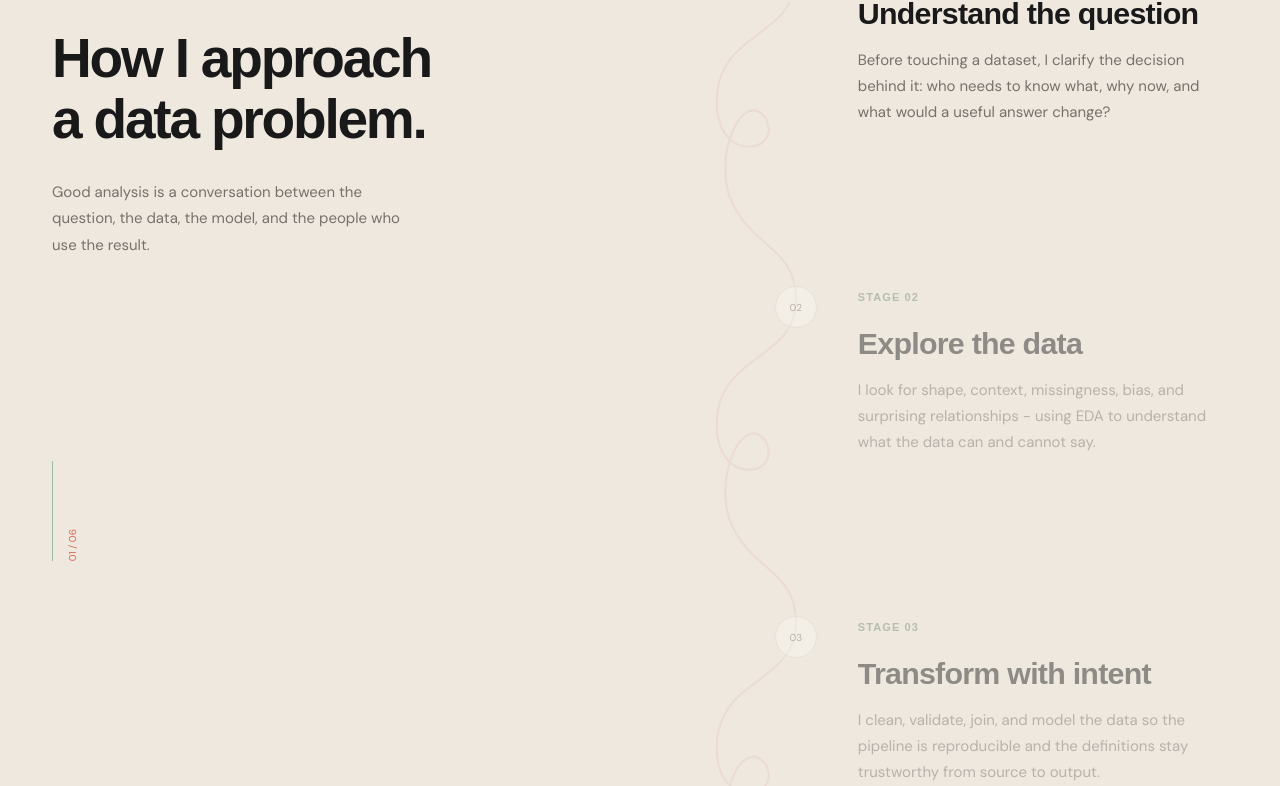
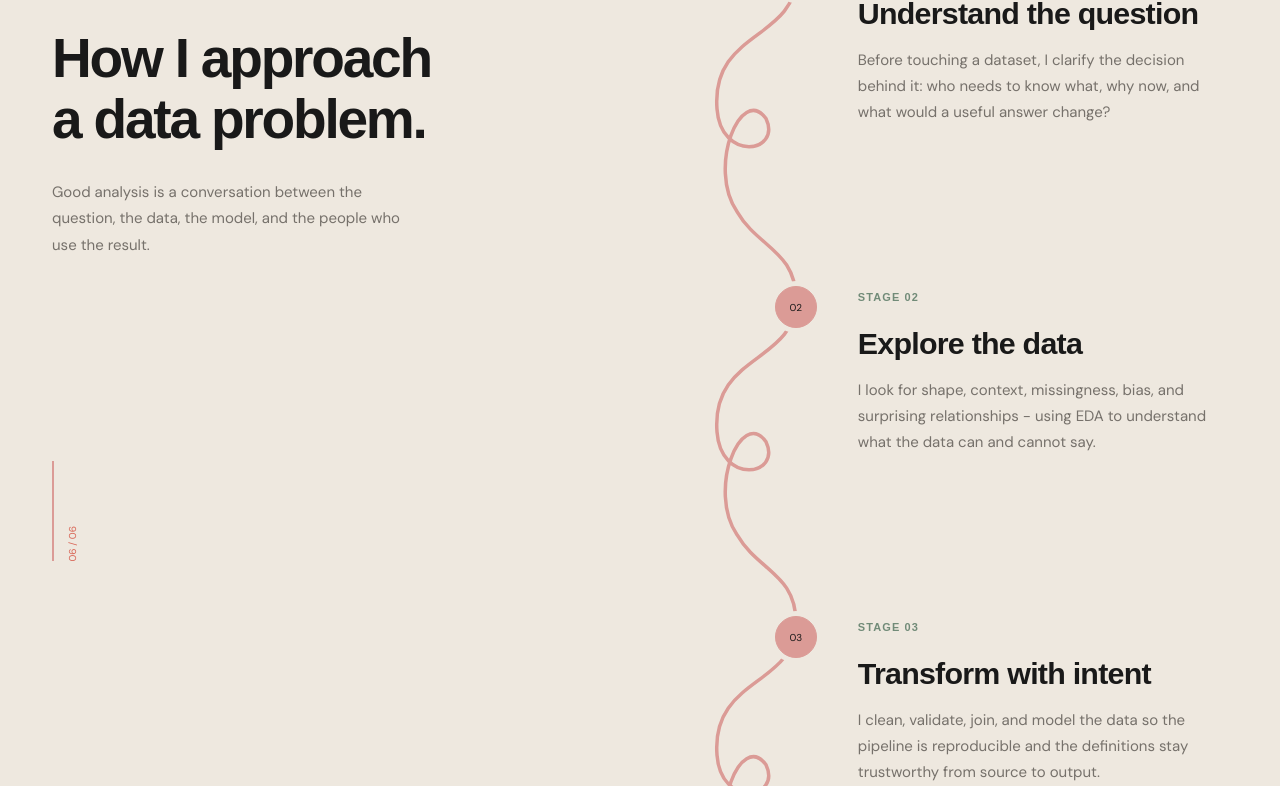
Before and after one commit to melvikaf/Personal-Portfolio, a React (Vite) app: page / in a window 1280 px wide. Shown: the part 4922-5708 px from the top of the page. Built offline with nearby package versions, Linux system fonts and the light colour scheme; a web font is replaced by a local one.

Commit message:
Reveal yarn only as it unspools with scrolling

```diff
--- a/src/cat-studio.css
+++ b/src/cat-studio.css
@@ -37,3 +37,6 @@ button,input,summary{font-family:var(--body-font)}
 .process-yarn{position:absolute;left:0;top:0;width:125px;height:100%;overflow:visible;pointer-events:none}.yarn-guide{fill:none;stroke:var(--coral);stroke-width:2;opacity:.16;vector-effect:non-scaling-stroke}.yarn-strand{fill:none;stroke:var(--coral);stroke-width:3;stroke-linecap:round;stroke-dasharray:1 1;vector-effect:non-scaling-stroke}.yarn-ball circle{fill:var(--coral);stroke:var(--text);stroke-width:1.5}.yarn-ball path{fill:none;stroke:var(--text);stroke-width:1.2;stroke-linecap:round;opacity:.65}.process-step{z-index:1}.process-node{box-shadow:0 0 0 5px #eee8df}.theme-dark .process-node{box-shadow:0 0 0 5px #302c28}.process-step.is-active .process-node{box-shadow:0 0 0 5px #eee8df}.theme-dark .process-step.is-active .process-node{box-shadow:0 0 0 5px #302c28}
 @media(max-width:800px){.process-yarn{width:90px}}
 @media(prefers-reduced-motion:reduce){.yarn-strand{stroke-dashoffset:0!important}.yarn-ball{display:none}}
+
+/* The unreleased thread stays hidden; the ball empties as the strand grows. */
+.yarn-guide{display:none}.yarn-strand{stroke-width:3.5}.process-yarn{z-index:0}
--- a/src/main.tsx
+++ b/src/main.tsx
@@ -141,16 +141,15 @@ function YarnTrail({ progress }: { progress: number }) {
     if (path) { const point = path.getPointAtLength(path.getTotalLength() * progress); setTip({ x: point.x, y: point.y }) }
   }, [progress])
   return <svg className="process-yarn" viewBox="0 0 125 2022" preserveAspectRatio="none" aria-hidden="true">
-    <path className="yarn-guide" d={strand} />
     <path className="yarn-strand" ref={pathRef} d={strand} pathLength="1" style={{ strokeDashoffset: 1 - progress }} />
-    <g transform={`translate(${tip.x} ${tip.y})`}><g transform={`rotate(${progress * 1080}) scale(${1 - progress * .35})`} className="yarn-ball"><circle r="17" /><path d="M-13-10Q0 0 13 10M-16-3Q0 7 8 15M-8-15Q6-4 16 3M-13 10Q-3-8 9-14M-5 16Q3 0 15-7M-16 2Q-10-9 1-16" /></g></g>
+    <g transform={`translate(${tip.x} ${tip.y})`}><g transform={`rotate(${progress * 1080}) scale(${Math.max(.12, 1 - progress * .88)})`} className="yarn-ball"><circle r="17" /><path d="M-13-10Q0 0 13 10M-16-3Q0 7 8 15M-8-15Q6-4 16 3M-13 10Q-3-8 9-14M-5 16Q3 0 15-7M-16 2Q-10-9 1-16" /></g></g>
   </svg>
 }
 
 function ProcessSection() {
-  const sectionRef = useRef<HTMLElement>(null); const [progress, setProgress] = useState(0); const [activeStep, setActiveStep] = useState(0)
-  useEffect(() => { let frame: number | null = null; const updatePath = () => { if (frame !== null) cancelAnimationFrame(frame); frame = requestAnimationFrame(() => { if (!sectionRef.current) return; const rect = sectionRef.current.getBoundingClientRect(); const travel = Math.max(rect.height - window.innerHeight, 1); const nextProgress = Math.min(1, Math.max(0, -rect.top / travel)); setProgress(nextProgress); setActiveStep(Math.min(processSteps.length - 1, Math.floor(nextProgress * processSteps.length))); frame = null }) }; updatePath(); window.addEventListener('scroll', updatePath, { passive: true }); window.addEventListener('resize', updatePath); return () => { window.removeEventListener('scroll', updatePath); window.removeEventListener('resize', updatePath); if (frame !== null) cancelAnimationFrame(frame) } }, [])
-  return <section className="process-section" id="process" ref={sectionRef}><div className="process-sticky"><p className="eyebrow">How I work with data</p><h2>How I approach<br /><em>a data problem.</em></h2><p className="process-intro">Good analysis is a conversation between the question, the data, the model, and the people who use the result.</p><div className="process-progress"><span style={{ transform: `scaleY(${progress})` }} /><b>{String(activeStep + 1).padStart(2, '0')} / 06</b></div></div><div className="process-track" style={{ '--process-progress': progress } as CSSProperties}><YarnTrail progress={progress} />{processSteps.map((step, index) => <article className={`process-step ${index <= activeStep ? 'is-active' : ''}`} key={step.number}><div className="process-node">{step.number}</div><div><p className="process-kicker">STAGE {step.number}</p><h3>{step.title}</h3><p>{step.text}</p></div></article>)}</div></section>
+  const sectionRef = useRef<HTMLElement>(null); const trackRef = useRef<HTMLDivElement>(null); const [progress, setProgress] = useState(0); const [activeStep, setActiveStep] = useState(0)
+  useEffect(() => { let frame: number | null = null; const updatePath = () => { if (frame !== null) cancelAnimationFrame(frame); frame = requestAnimationFrame(() => { if (!trackRef.current) return; const rect = trackRef.current.getBoundingClientRect(); const travel = Math.max(rect.height, 1); const nextProgress = Math.min(1, Math.max(0, (window.innerHeight * .65 - rect.top) / travel)); setProgress(nextProgress); setActiveStep(Math.min(processSteps.length - 1, Math.floor(nextProgress * processSteps.length))); frame = null }) }; updatePath(); window.addEventListener('scroll', updatePath, { passive: true }); window.addEventListener('resize', updatePath); return () => { window.removeEventListener('scroll', updatePath); window.removeEventListener('resize', updatePath); if (frame !== null) cancelAnimationFrame(frame) } }, [])
+  return <section className="process-section" id="process" ref={sectionRef}><div className="process-sticky"><p className="eyebrow">How I work with data</p><h2>How I approach<br /><em>a data problem.</em></h2><p className="process-intro">Good analysis is a conversation between the question, the data, the model, and the people who use the result.</p><div className="process-progress"><span style={{ transform: `scaleY(${progress})` }} /><b>{String(activeStep + 1).padStart(2, '0')} / 06</b></div></div><div className="process-track" ref={trackRef} style={{ '--process-progress': progress } as CSSProperties}><YarnTrail progress={progress} />{processSteps.map((step, index) => <article className={`process-step ${index <= activeStep ? 'is-active' : ''}`} key={step.number}><div className="process-node">{step.number}</div><div><p className="process-kicker">STAGE {step.number}</p><h3>{step.title}</h3><p>{step.text}</p></div></article>)}</div></section>
 }
 
 function App() {
```
